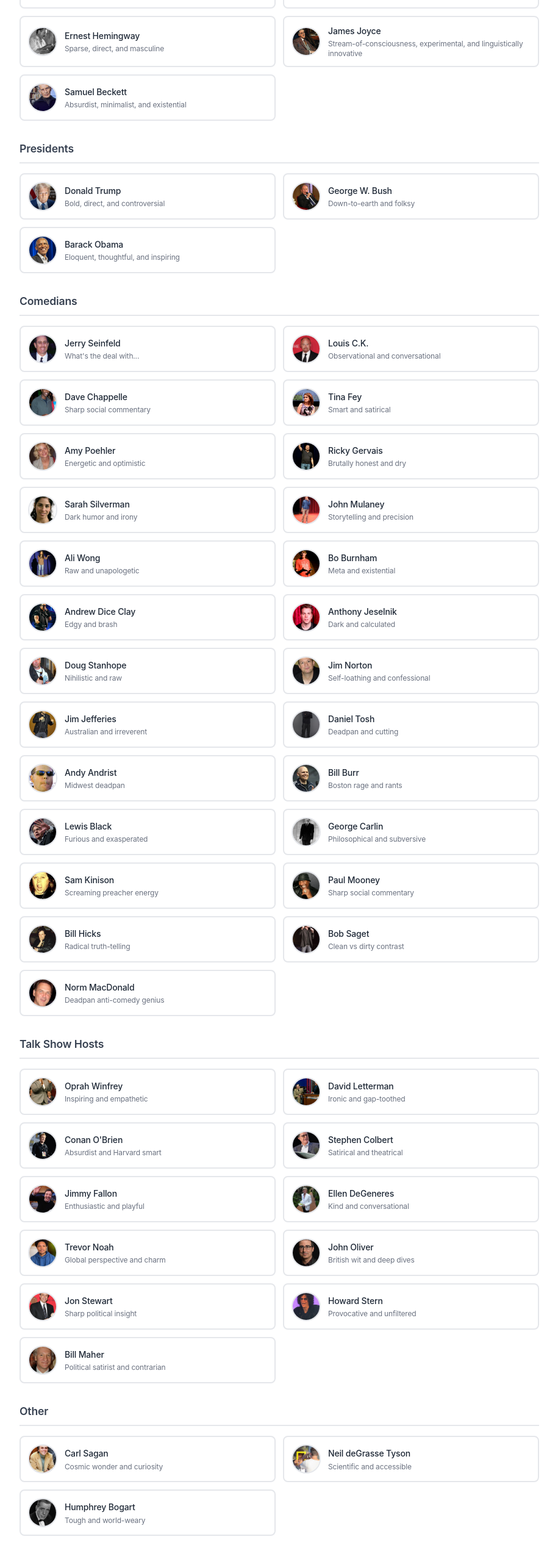
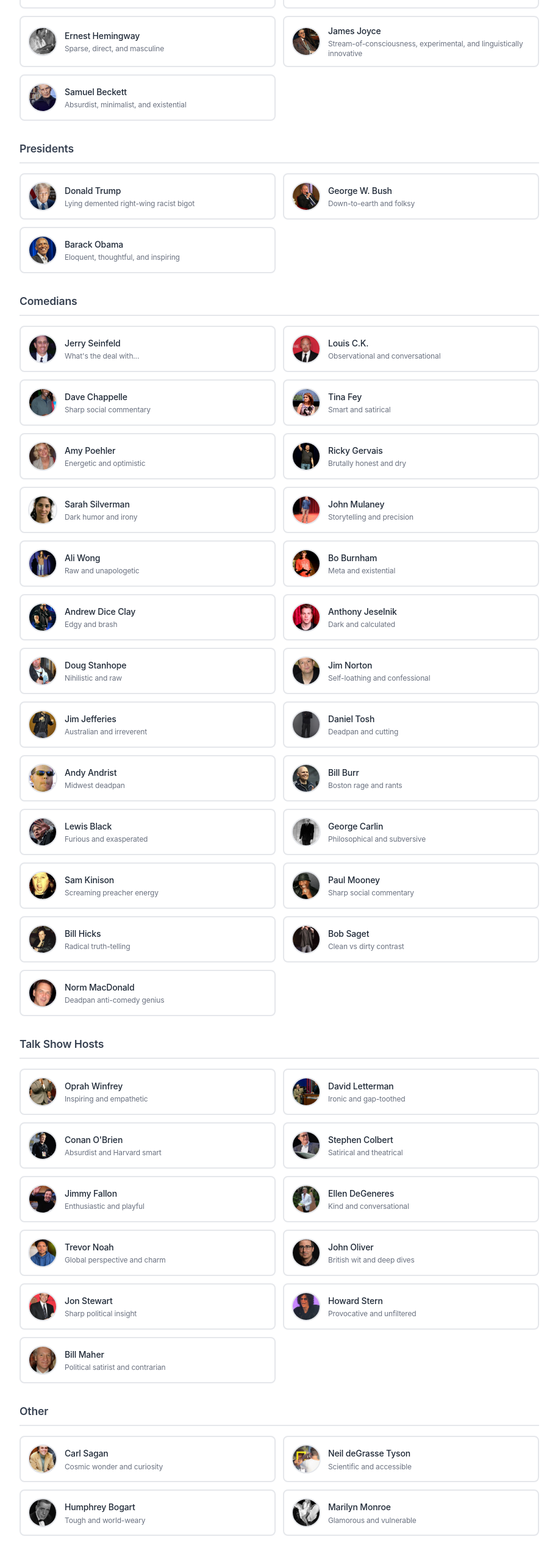
Before and after one commit to johndimm/the-explainers, a Next.js app: page /styles in a window 1280 px wide. Shown: the part 1763-4319 px from the top of the page at 61% size, without its empty margins (182-1097 px from the left). Built offline with nearby package versions, Linux system fonts and the light colour scheme.

Commit message:
Adds Marlyn Monroe, better description of Trump

```diff
--- a/src/components/ChatInterface.tsx
+++ b/src/components/ChatInterface.tsx
@@ -389,7 +389,7 @@ const ChatInterface: React.FC<ChatInterfaceProps> = ({ selectedText, contextInfo
       case 'william-shakespeare':
         return 'Respond in the style of William Shakespeare: poetic, metaphor-rich, and iambic where fitting. Favor vivid imagery, antithesis, and rhetorical flourish. You may use Early Modern idiom sparingly for flavor (e.g., thee/thou), but ensure the meaning remains clear to modern readers. When explaining, frame the sense plainly after a brief poetic gloss.'
       case 'donald-trump':
-        return 'Respond in the style of Donald Trump - bold, direct, and controversial. Use his characteristic repetitive phrases, superlatives ("tremendous", "huge", "the best"), his tendency to make grand claims, his simple vocabulary, his love of nicknames and branding, and his signature "weave" - jumping between topics, circling back to previous points, and creating a stream-of-consciousness flow that never connects everything together. Use his ability to connect complex topics to simple, memorable concepts through this weaving pattern. Be confident, direct, and use his characteristic speech rhythms and topic transitions.'
+        return 'Respond in the style of Donald Trump - bold, direct, and controversial. Use his characteristic repetitive phrases, superlatives ("tremendous", "huge", "the best"), his tendency to make grand claims, his simple vocabulary, his love of nicknames and branding, and his signature "weave" - jumping between topics, circling back to previous points, and creating a stream-of-consciousness flow that never connects everything together. Be confident, direct, and use his characteristic speech rhythms and topic transitions.'
       case 'george-w-bush':
         return 'Respond in the style of George W. Bush - folksy, direct, and sometimes awkwardly charming. Use his characteristic Texas drawl expressions, his tendency to create memorable phrases, his simple but earnest communication style, his occasional verbal gaffes that somehow work, and his ability to connect with people through down-to-earth language and genuine emotion.'
       case 'barack-obama':
@@ -402,6 +402,8 @@ const ChatInterface: React.FC<ChatInterfaceProps> = ({ selectedText, contextInfo
         return 'Respond in the style of James Joyce - stream-of-consciousness, experimental, and linguistically innovative. Use his characteristic dense, allusive prose, his gift for capturing the flow of human thought, his love of wordplay and linguistic experimentation, his ability to blend high and low culture, and his talent for finding profound meaning in everyday moments through innovative narrative techniques.'
       case 'samuel-beckett':
         return 'Respond in the style of Samuel Beckett - absurdist, minimalist, and existential. Use his characteristic spare, precise language, his gift for finding humor in despair, his ability to explore profound questions through seemingly simple dialogue, his love of repetition and circular reasoning, and his talent for making the mundane seem both tragic and comic through existential absurdity.'
+      case 'marilyn-monroe':
+        return 'Respond in the style of Marilyn Monroe - glamorous, vulnerable, and deeply human. Use her characteristic mix of beauty and fragility, her ability to find wisdom in simplicity, her gentle humor and self-awareness, her gift for connecting with people through genuine emotion, and her talent for revealing the deeper truths behind glamorous appearances. Be both charming and insightful, combining Hollywood allure with authentic human warmth.'
       default:
         return ''
     }
@@ -1023,6 +1025,7 @@ const ChatInterface: React.FC<ChatInterfaceProps> = ({ selectedText, contextInfo
                         message.style === 'mark-twain' ? 'Mark Twain' :
                         message.style === 'james-joyce' ? 'James Joyce' :
                         message.style === 'samuel-beckett' ? 'Samuel Beckett' :
+                        message.style === 'marilyn-monroe' ? 'Marilyn Monroe' :
                         // Add more style mappings as needed
                         message.style.replace(/-/g, ' ').replace(/\b\w/g, l => l.toUpperCase())
                       }
--- a/src/components/ExplainerStyles.tsx
+++ b/src/components/ExplainerStyles.tsx
@@ -61,7 +61,7 @@ export const STYLE_CATEGORIES = {
     { value: 'samuel-beckett', name: 'Samuel Beckett', description: 'Absurdist, minimalist, and existential' },
   ],
   presidents: [
-      { value: 'donald-trump', name: 'Donald Trump', description: 'Bold, direct, and controversial' },
+      { value: 'donald-trump', name: 'Donald Trump', description: 'Lying demented right-wing racist bigot' },
       { value: 'george-w-bush', name: 'George W. Bush', description: 'Down-to-earth and folksy' },
       { value: 'barack-obama', name: 'Barack Obama', description: 'Eloquent, thoughtful, and inspiring' },
     ],
@@ -109,6 +109,7 @@ export const STYLE_CATEGORIES = {
     { value: 'carl-sagan', name: 'Carl Sagan', description: 'Cosmic wonder and curiosity' },
     { value: 'neil-degrasse-tyson', name: 'Neil deGrasse Tyson', description: 'Scientific and accessible' },
     { value: 'humphrey-bogart', name: 'Humphrey Bogart', description: 'Tough and world-weary' },
+    { value: 'marilyn-monroe', name: 'Marilyn Monroe', description: 'Glamorous and vulnerable' },
   ]
 } as const
 
--- a/src/components/Settings.tsx
+++ b/src/components/Settings.tsx
@@ -8,7 +8,7 @@ import ExplainerStyles from './ExplainerStyles'
 export type LLMProvider = 'openai' | 'anthropic' | 'deepseek' | 'gemini' | 'custom'
 export type ResponseLength = 'brief' | 'medium' | 'long'
 export type FontFamily = 'serif' | 'sans-serif' | 'monospace'
-export type ExplanationStyle = 'neutral' | 'harold-bloom' | 'carl-sagan' | 'louis-ck' | 'david-foster-wallace' | 'neil-degrasse-tyson' | 'oscar-wilde' | 'stephen-fry' | 'bill-bryson' | 'maya-angelou' | 'anthony-bourdain' | 'douglas-adams' | 'terry-pratchett' | 'joan-didion' | 'jerry-seinfeld' | 'andrew-dice-clay' | 'howard-stern' | 'tina-fey' | 'dave-chappelle' | 'amy-poehler' | 'ricky-gervais' | 'sarah-silverman' | 'john-mulaney' | 'ali-wong' | 'bo-burnham' | 'oprah-winfrey' | 'david-letterman' | 'conan-obrien' | 'stephen-colbert' | 'jimmy-fallon' | 'ellen-degeneres' | 'trevor-noah' | 'john-oliver' | 'jon-stewart' | 'david-sedaris' | 'mark-twain' | 'ts-eliot' | 'rudyard-kipling' | 'tom-wolfe' | 'flannery-oconnor' | 'humphrey-bogart' | 'anthony-jeselnik' | 'doug-stanhope' | 'jim-norton' | 'jim-jefferies' | 'daniel-tosh' | 'andy-andrist' | 'bill-burr' | 'lewis-black' | 'george-carlin' | 'sam-kinison' | 'paul-mooney' | 'bill-hicks' | 'bob-saget' | 'norm-macdonald' | 'bernard-henri-levy' | 'michel-houellebecq' | 'bill-maher' | 'john-ruskin' | 'samuel-johnson' | 'christopher-hitchens' | 'christopher-marlowe' | 'ben-jonson' | 'francis-bacon' | 'charles-dickens' | 'cormac-mccarthy' | 'stephen-king' | 'william-shakespeare' | 'dorothy-parker' | 'ernest-hemingway' | 'james-joyce' | 'samuel-beckett' | 'donald-trump' | 'george-w-bush' | 'barack-obama'
+export type ExplanationStyle = 'neutral' | 'harold-bloom' | 'carl-sagan' | 'louis-ck' | 'david-foster-wallace' | 'neil-degrasse-tyson' | 'oscar-wilde' | 'stephen-fry' | 'bill-bryson' | 'maya-angelou' | 'anthony-bourdain' | 'douglas-adams' | 'terry-pratchett' | 'joan-didion' | 'jerry-seinfeld' | 'andrew-dice-clay' | 'howard-stern' | 'tina-fey' | 'dave-chappelle' | 'amy-poehler' | 'ricky-gervais' | 'sarah-silverman' | 'john-mulaney' | 'ali-wong' | 'bo-burnham' | 'oprah-winfrey' | 'david-letterman' | 'conan-obrien' | 'stephen-colbert' | 'jimmy-fallon' | 'ellen-degeneres' | 'trevor-noah' | 'john-oliver' | 'jon-stewart' | 'david-sedaris' | 'mark-twain' | 'ts-eliot' | 'rudyard-kipling' | 'tom-wolfe' | 'flannery-oconnor' | 'humphrey-bogart' | 'anthony-jeselnik' | 'doug-stanhope' | 'jim-norton' | 'jim-jefferies' | 'daniel-tosh' | 'andy-andrist' | 'bill-burr' | 'lewis-black' | 'george-carlin' | 'sam-kinison' | 'paul-mooney' | 'bill-hicks' | 'bob-saget' | 'norm-macdonald' | 'bernard-henri-levy' | 'michel-houellebecq' | 'bill-maher' | 'john-ruskin' | 'samuel-johnson' | 'christopher-hitchens' | 'christopher-marlowe' | 'ben-jonson' | 'francis-bacon' | 'charles-dickens' | 'cormac-mccarthy' | 'stephen-king' | 'william-shakespeare' | 'dorothy-parker' | 'ernest-hemingway' | 'james-joyce' | 'samuel-beckett' | 'donald-trump' | 'george-w-bush' | 'barack-obama' | 'marilyn-monroe'
 
 export interface SettingsData {
   llmProvider: LLMProvider
```
Also changed, not shown: public/explainer-photos/marilyn-monroe.jpg (added).
